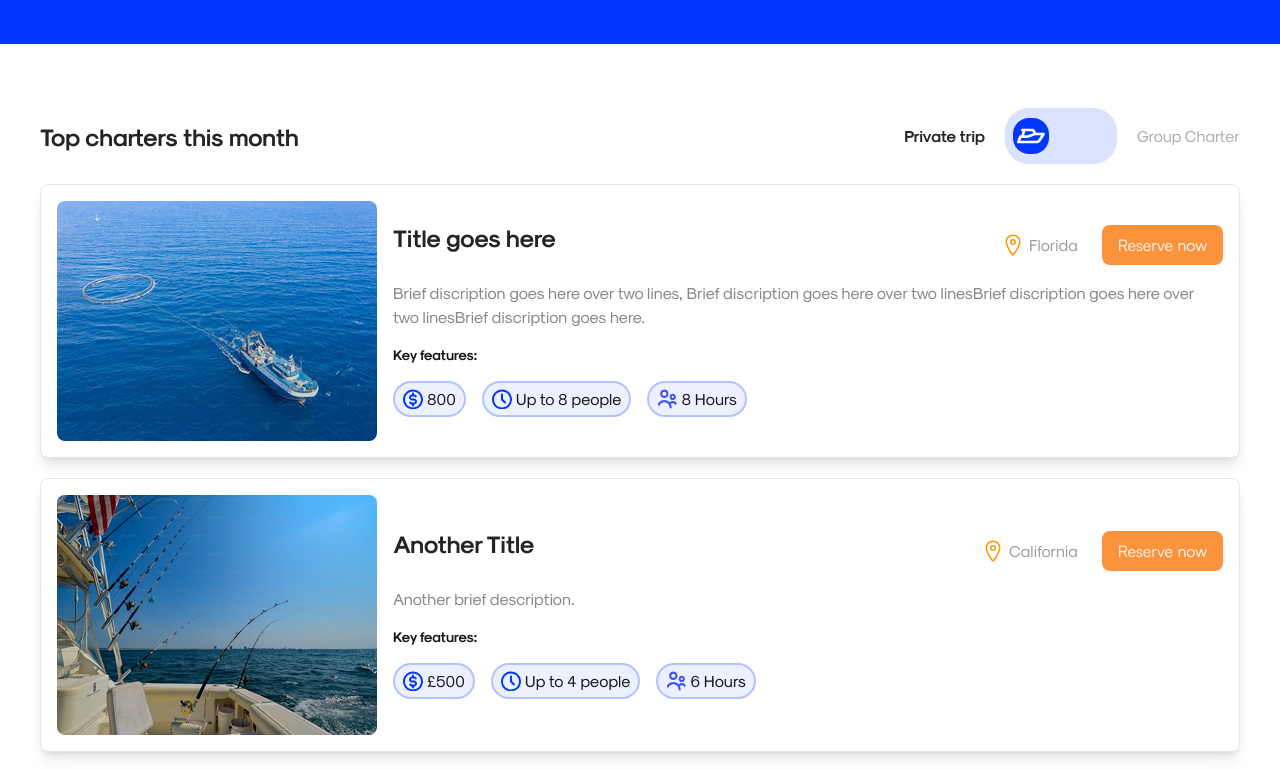
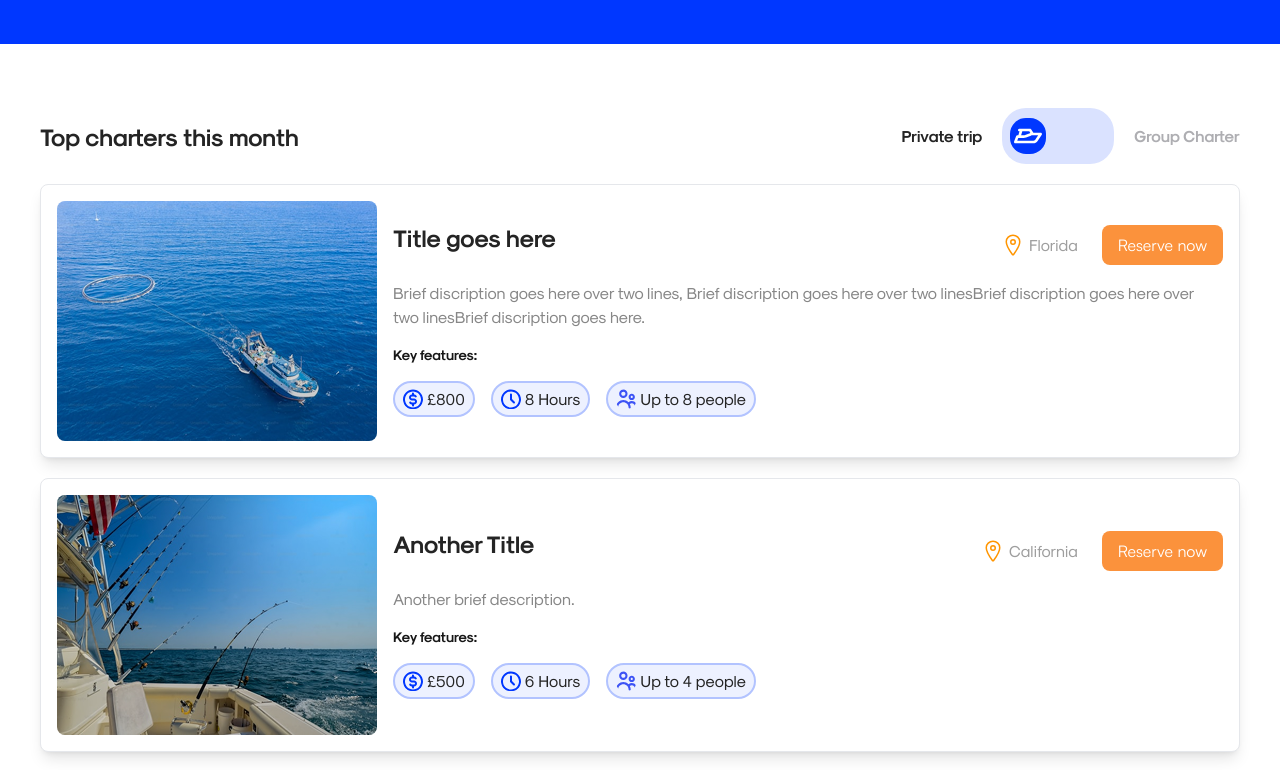
Before and after one commit to AbuRahat889/Fishing-Tripper, a Next.js app: page / in a window 1280 px wide. Shown: the part 2200-2970 px from the top of the page. Built offline with nearby package versions, Linux system fonts and the light colour scheme.

Commit message:
solve card

```diff
--- a/src/components/Home/TopCharters.tsx
+++ b/src/components/Home/TopCharters.tsx
@@ -20,7 +20,13 @@ export default function TopCharters() {
         </h1>
 
         <div className="flex items-center justify-center gap-5">
-          <h1 className="text-base text-[#242424] font-bold">Private trip</h1>
+          <h1
+            className={` text-base font-bold  ${
+              isToggled ? "text-[#AEAEB2] " : "text-[#242424]"
+            } `}
+          >
+            Private trip
+          </h1>
 
           <div
             onClick={handleToggle}
@@ -45,7 +51,11 @@ export default function TopCharters() {
             </div>
           </div>
 
-          <h1 className="text-[#AEAEB2] text-base font-medium ">
+          <h1
+            className={` text-base font-bold  ${
+              isToggled ? "text-[#242424] " : "text-[#AEAEB2]"
+            } `}
+          >
             Group Charter
           </h1>
         </div>
--- a/src/components/Home/TopChartersCard.tsx
+++ b/src/components/Home/TopChartersCard.tsx
@@ -55,7 +55,7 @@ const TopChartersCard: React.FC<CardProps> = ({
         <p className="font-bold text-sm text-[#171717] ">Key features:</p>
 
         <div className="flex items-center gap-4 mt-4">
-          <div className="flex items-center gap-1 bg-[#EDF1FF] px-2 py-1 rounded-full border-2 border-[#b2c3ff] ">
+          <div className="flex items-center gap-1 bg-[#EDF1FF] px-2 py-1 rounded-full border-2 border-[#b2c3ff] text-[#242424]">
             <Image
               src={doller}
               alt={title}
@@ -66,7 +66,7 @@ const TopChartersCard: React.FC<CardProps> = ({
             {price}
           </div>
 
-          <div className="flex items-center gap-1 bg-[#EDF1FF] px-2 py-1 rounded-full border-2 border-[#b2c3ff] ">
+          <div className="flex items-center gap-1 bg-[#EDF1FF] px-2 py-1 rounded-full border-2 border-[#b2c3ff] text-[#242424] ">
             <Image
               src={clock}
               alt={title}
@@ -74,9 +74,10 @@ const TopChartersCard: React.FC<CardProps> = ({
               width={100}
               className="w-5 h-5 object-cover rounded-lg"
             />
-            {capacity}
+            {duration}
           </div>
-          <div className="flex items-center gap-1 bg-[#EDF1FF] px-2 py-1 rounded-full border-2 border-[#b2c3ff] ">
+
+          <div className="flex items-center gap-1 bg-[#EDF1FF] px-2 py-1 rounded-full border-2 border-[#b2c3ff] text-[#242424] ">
             <Image
               src={men}
               alt={title}
@@ -84,7 +85,7 @@ const TopChartersCard: React.FC<CardProps> = ({
               width={100}
               className="w-5 h-5 object-cover rounded-lg"
             />
-            {duration}
+            {capacity}
           </div>
         </div>
       </div>
--- a/src/constant/TopChartersInfo.ts
+++ b/src/constant/TopChartersInfo.ts
@@ -5,7 +5,7 @@ export const cardData = [
     description:
       "Brief discription goes here over two lines, Brief discription goes here over two linesBrief discription goes here over two linesBrief discription goes here.",
     location: "Florida",
-    price: "800",
+    price: "£800",
     duration: "8 Hours",
     capacity: "Up to 8 people",
     imageUrl: "/TopCharters/Overlay1.png",
```
